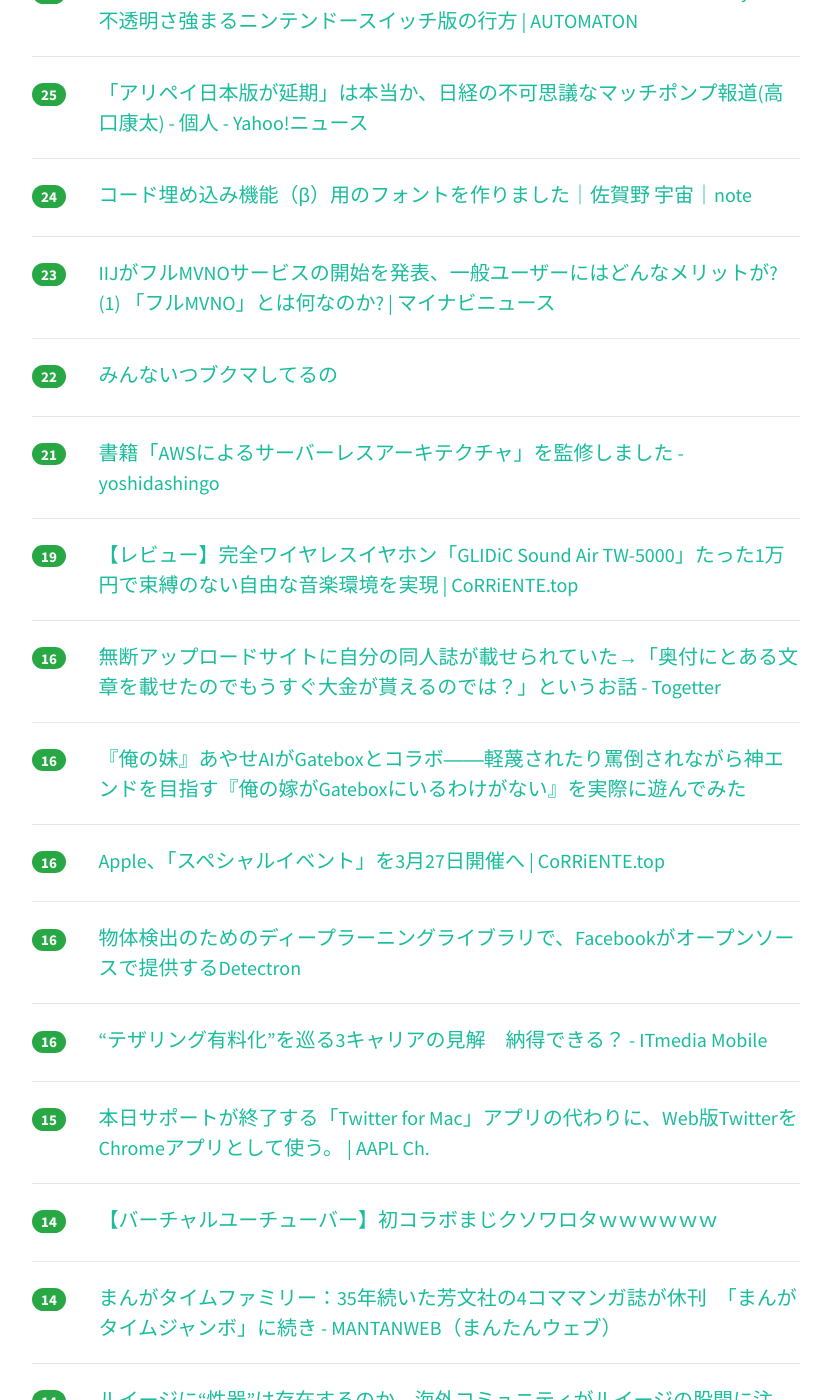
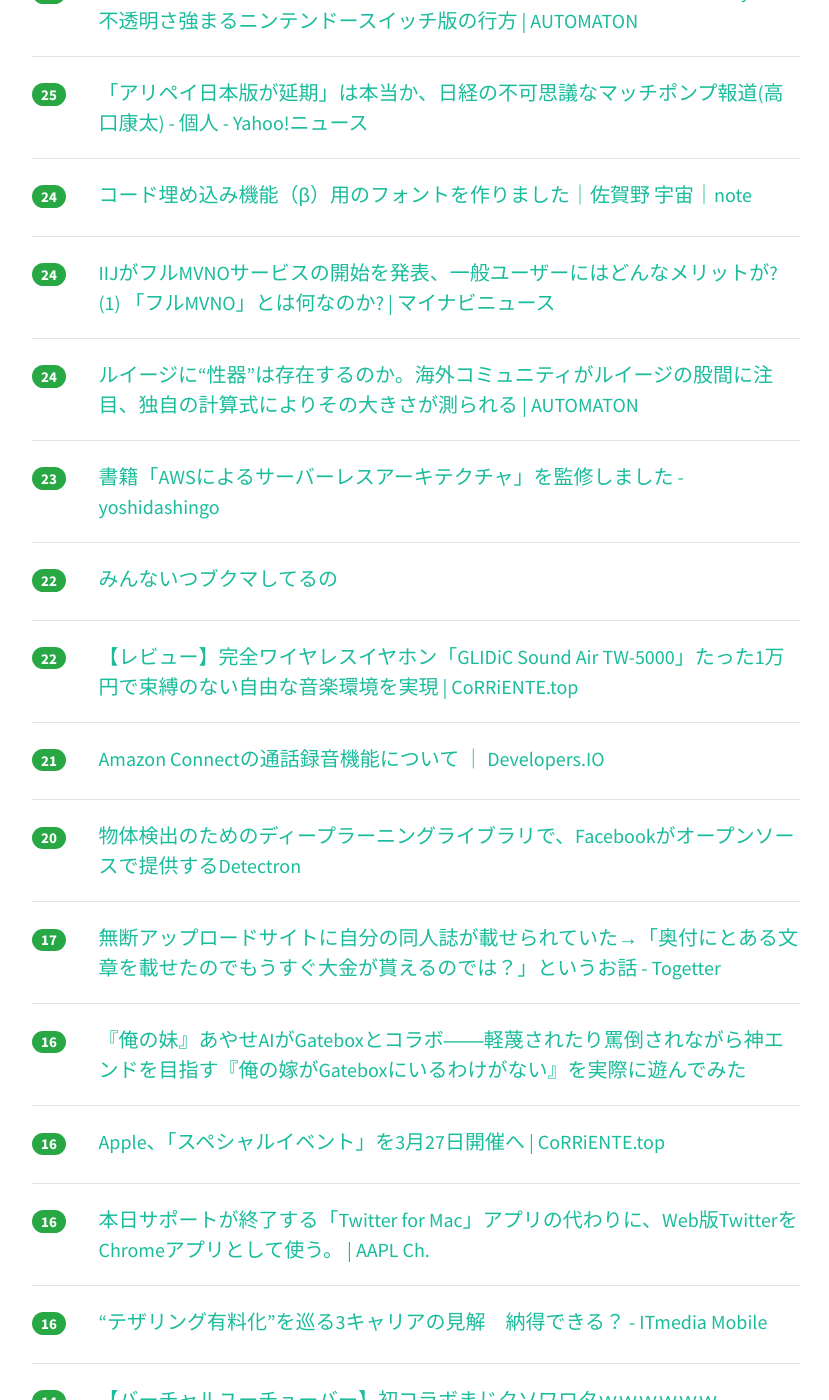
Before and after one commit to yatta47/hatena-matome-site, a Jekyll site: the page built from _posts/2018-03-17-hatena.md, in a window 1280 px wide and 1400 px high, scrolled down 2396 px. Shown: the whole window, without its empty margins (224-1053 px from the left). Built offline with Jekyll 4.4.1, drawn with Linux system fonts in a browser that asks for light colours; nearby versions of some CDN libraries; some of the changed text lies outside the part shown.

Commit message:
Updated 2018-03-17

```diff
--- a/_posts/2018-03-17-hatena.md
+++ b/_posts/2018-03-17-hatena.md
@@ -12,32 +12,37 @@ tags: [it-hotentry]
 </div>
 <hr>
 <div class="row">
-<div class="col-1"><span class="badge badge-pill badge-success h2">137</span></div>
+<div class="col-1"><span class="badge badge-pill badge-success h2">150</span></div>
 <div class="col-11"><a href='https://sumahokakin.hatenadiary.jp/entry/2018/03/17/012232' target='_blank'>【廃課金】ソシャゲに100万以上課金するのも悪くなかったという話 - 廃課金ゲーマー</a></div>
 </div>
 <hr>
 <div class="row">
-<div class="col-1"><span class="badge badge-pill badge-success h2">120</span></div>
+<div class="col-1"><span class="badge badge-pill badge-success h2">147</span></div>
+<div class="col-11"><a href='http://nlab.itmedia.co.jp/nl/articles/1803/15/news109.html' target='_blank'>「Insert」「Scroll Lock」って何で設置されてるんです？　キーボードの“いらないキー”の使い方 - ねとらぼ</a></div>
+</div>
+<hr>
+<div class="row">
+<div class="col-1"><span class="badge badge-pill badge-success h2">137</span></div>
 <div class="col-11"><a href='https://gigazine.net/news/20180317-twitch-prime-amazon/' target='_blank'>無料で毎月ゲームがもらえるAmazonプライム会員特典「Twitch Prime」がスタート - GIGAZINE</a></div>
 </div>
 <hr>
 <div class="row">
-<div class="col-1"><span class="badge badge-pill badge-success h2">101</span></div>
-<div class="col-11"><a href='http://nlab.itmedia.co.jp/nl/articles/1803/15/news109.html' target='_blank'>「Insert」「Scroll Lock」って何で設置されてるんです？　キーボードの“いらないキー”の使い方 - ねとらぼ</a></div>
-</div>
-<hr>
-<div class="row">
-<div class="col-1"><span class="badge badge-pill badge-success h2">89</span></div>
+<div class="col-1"><span class="badge badge-pill badge-success h2">106</span></div>
 <div class="col-11"><a href='http://www.tenkinoarekore.com/entry/2018/03/16/130928' target='_blank'>気象庁が世界の天候データツールを公開！世界の約8,000地点の気温や降水量がチェック出来る優れもの！！ - 天気のあれこれ♪</a></div>
 </div>
 <hr>
 <div class="row">
-<div class="col-1"><span class="badge badge-pill badge-success h2">52</span></div>
+<div class="col-1"><span class="badge badge-pill badge-success h2">71</span></div>
 <div class="col-11"><a href='https://navi.dropbox.jp/15-dropbox-paper-hacks-everyone-should-know' target='_blank'>Dropbox Paper を使うときに知っておきたい 15 のヒント</a></div>
 </div>
 <hr>
 <div class="row">
-<div class="col-1"><span class="badge badge-pill badge-success h2">45</span></div>
+<div class="col-1"><span class="badge badge-pill badge-success h2">60</span></div>
+<div class="col-11"><a href='https://togetter.com/li/1209378' target='_blank'>「右翼的価値観やレイシズムを生むゲーム」についての批判（英紙ガーディアン掲載）。スプラトゥーンやシビライゼーション、マリオやゼルダ… - Togetter</a></div>
+</div>
+<hr>
+<div class="row">
+<div class="col-1"><span class="badge badge-pill badge-success h2">46</span></div>
 <div class="col-11"><a href='https://gigazine.net/news/20180316-guinness-and-his-statistical-legacy/' target='_blank'>ギネスビールの醸造所が統計学的手法の一つ「t検定」を生み出した - GIGAZINE</a></div>
 </div>
 <hr>
@@ -48,7 +53,7 @@ tags: [it-hotentry]
 <hr>
 <div class="row">
 <div class="col-1"><span class="badge badge-pill badge-success h2">41</span></div>
-<div class="col-11"><a href='https://togetter.com/li/1209378' target='_blank'>「右翼的価値観やレイシズムを生むゲーム」についての批判（英紙ガーディアン掲載）。スプラトゥーンやシビライゼーション、マリオやゼルダ… - Togetter</a></div>
+<div class="col-11"><a href='http://www.macotakara.jp/blog/news/entry-34599.html' target='_blank'>Apple、2018年3月27日にスペシャルイベント「Left’s take a field trip」を開催と発表（日本時間3月28日午前0時） | NEWS | Macお宝鑑定団 blog（羅針盤）</a></div>
 </div>
 <hr>
 <div class="row">
@@ -63,11 +68,6 @@ tags: [it-hotentry]
 <hr>
 <div class="row">
 <div class="col-1"><span class="badge badge-pill badge-success h2">38</span></div>
-<div class="col-11"><a href='http://www.macotakara.jp/blog/news/entry-34599.html' target='_blank'>Apple、2018年3月27日にスペシャルイベント「Left’s take a field trip」を開催と発表（日本時間3月28日午前0時） | NEWS | Macお宝鑑定団 blog（羅針盤）</a></div>
-</div>
-<hr>
-<div class="row">
-<div class="col-1"><span class="badge badge-pill badge-success h2">37</span></div>
 <div class="col-11"><a href='https://qiita.com/dala00/items/33fcfe2480459a85f48f' target='_blank'>僕がフリーランスのWEBエンジニアになった時の話 - Qiita</a></div>
 </div>
 <hr>
@@ -77,23 +77,23 @@ tags: [it-hotentry]
 </div>
 <hr>
 <div class="row">
+<div class="col-1"><span class="badge badge-pill badge-success h2">36</span></div>
+<div class="col-11"><a href='https://anond.hatelabo.jp/20180317044606' target='_blank'>自分の大切なものがいつ規制されるかわからんので諸刃の剣だ論</a></div>
+</div>
+<hr>
+<div class="row">
+<div class="col-1"><span class="badge badge-pill badge-success h2">35</span></div>
+<div class="col-11"><a href='http://miholovesq.hatenablog.com/entry/2018/03/16/191938' target='_blank'>形骸化しているスクラムイベントの生き返らせ方 - ナイスビア珍道記</a></div>
+</div>
+<hr>
+<div class="row">
 <div class="col-1"><span class="badge badge-pill badge-success h2">34</span></div>
 <div class="col-11"><a href='http://blog.tes.co.jp/entry/2018/03/14/193601' target='_blank'>[JavaScript]イベントにもasync/awaitを使おう - TES Blog</a></div>
 </div>
 <hr>
 <div class="row">
-<div class="col-1"><span class="badge badge-pill badge-success h2">34</span></div>
-<div class="col-11"><a href='http://miholovesq.hatenablog.com/entry/2018/03/16/191938' target='_blank'>形骸化しているスクラムイベントの生き返らせ方 - ナイスビア珍道記</a></div>
-</div>
-<hr>
-<div class="row">
 <div class="col-1"><span class="badge badge-pill badge-success h2">33</span></div>
 <div class="col-11"><a href='https://qiita.com/PruneMazui/items/e460df2865de8522a10b' target='_blank'>自立自走型チームの構築と心理的安全性を高める施策 - Qiita</a></div>
-</div>
-<hr>
-<div class="row">
-<div class="col-1"><span class="badge badge-pill badge-success h2">32</span></div>
-<div class="col-11"><a href='https://anond.hatelabo.jp/20180317044606' target='_blank'>自分の大切なものがいつ規制されるかわからんので諸刃の剣だ論</a></div>
 </div>
 <hr>
 <div class="row">
@@ -112,7 +112,7 @@ tags: [it-hotentry]
 </div>
 <hr>
 <div class="row">
-<div class="col-1"><span class="badge badge-pill badge-success h2">27</span></div>
+<div class="col-1"><span class="badge badge-pill badge-success h2">28</span></div>
 <div class="col-11"><a href='https://www3.nhk.or.jp/news/html/20180316/k10011367951000.html' target='_blank'>繁華街の公衆無線ＬＡＮ 14％に情報漏えいの危険 | NHKニュース</a></div>
 </div>
 <hr>
@@ -132,8 +132,18 @@ tags: [it-hotentry]
 </div>
 <hr>
 <div class="row">
+<div class="col-1"><span class="badge badge-pill badge-success h2">24</span></div>
+<div class="col-11"><a href='https://news.mynavi.jp/article/20180316-iij/' target='_blank'>IIJがフルMVNOサービスの開始を発表、一般ユーザーにはどんなメリットが? (1) 「フルMVNO」とは何なのか? | マイナビニュース</a></div>
+</div>
+<hr>
+<div class="row">
+<div class="col-1"><span class="badge badge-pill badge-success h2">24</span></div>
+<div class="col-11"><a href='http://jp.automaton.am/articles/newsjp/20180317-64608/' target='_blank'>ルイージに“性器”は存在するのか。海外コミュニティがルイージの股間に注目、独自の計算式によりその大きさが測られる | AUTOMATON</a></div>
+</div>
+<hr>
+<div class="row">
 <div class="col-1"><span class="badge badge-pill badge-success h2">23</span></div>
-<div class="col-11"><a href='https://news.mynavi.jp/article/20180316-iij/' target='_blank'>IIJがフルMVNOサービスの開始を発表、一般ユーザーにはどんなメリットが? (1) 「フルMVNO」とは何なのか? | マイナビニュース</a></div>
+<div class="col-11"><a href='http://yoshidashingo.hatenablog.com/entry/serverless-architectures-on-aws' target='_blank'>書籍「AWSによるサーバーレスアーキテクチャ」を監修しました - yoshidashingo</a></div>
 </div>
 <hr>
 <div class="row">
@@ -142,17 +152,22 @@ tags: [it-hotentry]
 </div>
 <hr>
 <div class="row">
-<div class="col-1"><span class="badge badge-pill badge-success h2">21</span></div>
-<div class="col-11"><a href='http://yoshidashingo.hatenablog.com/entry/serverless-architectures-on-aws' target='_blank'>書籍「AWSによるサーバーレスアーキテクチャ」を監修しました - yoshidashingo</a></div>
-</div>
-<hr>
-<div class="row">
-<div class="col-1"><span class="badge badge-pill badge-success h2">19</span></div>
+<div class="col-1"><span class="badge badge-pill badge-success h2">22</span></div>
 <div class="col-11"><a href='https://corriente.top/glidic-sound-air-tw-5000-review/' target='_blank'>【レビュー】完全ワイヤレスイヤホン「GLIDiC Sound Air TW-5000」たった1万円で束縛のない自由な音楽環境を実現 | CoRRiENTE.top</a></div>
 </div>
 <hr>
 <div class="row">
-<div class="col-1"><span class="badge badge-pill badge-success h2">16</span></div>
+<div class="col-1"><span class="badge badge-pill badge-success h2">21</span></div>
+<div class="col-11"><a href='https://dev.classmethod.jp/cloud/aws/call-recording-function-of-amazon-connect/' target='_blank'>Amazon Connectの通話録音機能について ｜ Developers.IO</a></div>
+</div>
+<hr>
+<div class="row">
+<div class="col-1"><span class="badge badge-pill badge-success h2">20</span></div>
+<div class="col-11"><a href='https://www.infoq.com/jp/news/2018/03/facebook-detectron-library' target='_blank'>物体検出のためのディープラーニングライブラリで、Facebookがオープンソースで提供するDetectron</a></div>
+</div>
+<hr>
+<div class="row">
+<div class="col-1"><span class="badge badge-pill badge-success h2">17</span></div>
 <div class="col-11"><a href='https://togetter.com/li/1209081' target='_blank'>無断アップロードサイトに自分の同人誌が載せられていた→「奥付にとある文章を載せたのでもうすぐ大金が貰えるのでは？」というお話 - Togetter</a></div>
 </div>
 <hr>
@@ -168,17 +183,12 @@ tags: [it-hotentry]
 <hr>
 <div class="row">
 <div class="col-1"><span class="badge badge-pill badge-success h2">16</span></div>
-<div class="col-11"><a href='https://www.infoq.com/jp/news/2018/03/facebook-detectron-library' target='_blank'>物体検出のためのディープラーニングライブラリで、Facebookがオープンソースで提供するDetectron</a></div>
+<div class="col-11"><a href='https://applech2.com/archives/20180316-twitter-for-mobile-alternate-for-mac.html' target='_blank'>本日サポートが終了する「Twitter for Mac」アプリの代わりに、Web版TwitterをChromeアプリとして使う。 | AAPL Ch.</a></div>
 </div>
 <hr>
 <div class="row">
 <div class="col-1"><span class="badge badge-pill badge-success h2">16</span></div>
 <div class="col-11"><a href='http://www.itmedia.co.jp/mobile/articles/1803/17/news016.html' target='_blank'>“テザリング有料化”を巡る3キャリアの見解　納得できる？ - ITmedia Mobile</a></div>
-</div>
-<hr>
-<div class="row">
-<div class="col-1"><span class="badge badge-pill badge-success h2">15</span></div>
-<div class="col-11"><a href='https://applech2.com/archives/20180316-twitter-for-mobile-alternate-for-mac.html' target='_blank'>本日サポートが終了する「Twitter for Mac」アプリの代わりに、Web版TwitterをChromeアプリとして使う。 | AAPL Ch.</a></div>
 </div>
 <hr>
 <div class="row">
@@ -193,12 +203,27 @@ tags: [it-hotentry]
 <hr>
 <div class="row">
 <div class="col-1"><span class="badge badge-pill badge-success h2">14</span></div>
-<div class="col-11"><a href='http://jp.automaton.am/articles/newsjp/20180317-64608/' target='_blank'>ルイージに“性器”は存在するのか。海外コミュニティがルイージの股間に注目、独自の計算式によりその大きさが測られる | AUTOMATON</a></div>
+<div class="col-11"><a href='http://teineini.net/20180316-deskflowy-kihon/' target='_blank'>WorkFlowyをパソコンで使うなら「DeskFlowy」がオススメ 〜DeskFlowyの基本機能と便利機能の紹介〜</a></div>
 </div>
 <hr>
 <div class="row">
-<div class="col-1"><span class="badge badge-pill badge-success h2">14</span></div>
-<div class="col-11"><a href='http://teineini.net/20180316-deskflowy-kihon/' target='_blank'>WorkFlowyをパソコンで使うなら「DeskFlowy」がオススメ 〜DeskFlowyの基本機能と便利機能の紹介〜</a></div>
+<div class="col-1"><span class="badge badge-pill badge-success h2">13</span></div>
+<div class="col-11"><a href='http://www.netlorechase.net/entry/2018/03/17/070000' target='_blank'>優等生はヘビメタが好きなのか、有害文化論 - ネットロアをめぐる冒険</a></div>
+</div>
+<hr>
+<div class="row">
+<div class="col-1"><span class="badge badge-pill badge-success h2">12</span></div>
+<div class="col-11"><a href='http://tbpgr.hatenablog.com/entry/2018/03/16/183000' target='_blank'>技術ブログ初心者向け、はてなブックマークとTwitterによる情報拡散の流れの説明 - Tbpgr Blog</a></div>
+</div>
+<hr>
+<div class="row">
+<div class="col-1"><span class="badge badge-pill badge-success h2">12</span></div>
+<div class="col-11"><a href='http://xn--9ckk0f4c7781a7r3b.com/taihen.html' target='_blank'>アホな子を教えるのは絶望的に大変だった話</a></div>
+</div>
+<hr>
+<div class="row">
+<div class="col-1"><span class="badge badge-pill badge-success h2">12</span></div>
+<div class="col-11"><a href='https://qiita.com/hoisjp/items/ac239136f6e9d87f6aa2' target='_blank'>Azure Web App for Containers 上で kong (API gateway) を docker で動かす - Qiita</a></div>
 </div>
 <hr>
 <div class="row">
@@ -207,13 +232,8 @@ tags: [it-hotentry]
 </div>
 <hr>
 <div class="row">
-<div class="col-1"><span class="badge badge-pill badge-success h2">11</span></div>
-<div class="col-11"><a href='http://www.netlorechase.net/entry/2018/03/17/070000' target='_blank'>優等生はヘビメタが好きなのか、有害文化論 - ネットロアをめぐる冒険</a></div>
-</div>
-<hr>
-<div class="row">
-<div class="col-1"><span class="badge badge-pill badge-success h2">11</span></div>
-<div class="col-11"><a href='http://tbpgr.hatenablog.com/entry/2018/03/16/183000' target='_blank'>技術ブログ初心者向け、はてなブックマークとTwitterによる情報拡散の流れの説明 - Tbpgr Blog</a></div>
+<div class="col-1"><span class="badge badge-pill badge-success h2">10</span></div>
+<div class="col-11"><a href='https://anond.hatelabo.jp/20180317104523' target='_blank'>ブコメでURL貼るバカ何なの？</a></div>
 </div>
 <hr>
 <div class="row">
@@ -222,18 +242,18 @@ tags: [it-hotentry]
 </div>
 <hr>
 <div class="row">
-<div class="col-1"><span class="badge badge-pill badge-success h2">8</span></div>
-<div class="col-11"><a href='https://iphone-mania.jp/news-206030/' target='_blank'>「Googleレンズ」がiOSでも利用可能に！写真から最適な動作を自動選択 - iPhone Mania</a></div>
+<div class="col-1"><span class="badge badge-pill badge-success h2">10</span></div>
+<div class="col-11"><a href='https://smhn.info/201803-apple-publish-bug-at-commercial' target='_blank'>アップル、CMでiOSのバグを開陳。 – すまほん!!</a></div>
+</div>
+<hr>
+<div class="row">
+<div class="col-1"><span class="badge badge-pill badge-success h2">9</span></div>
+<div class="col-11"><a href='http://www.data.jma.go.jp/gmd/cpd/monitor/dailyview/index.php' target='_blank'>気象庁｜世界の天候データツール(ClimatView 日別値)</a></div>
 </div>
 <hr>
 <div class="row">
 <div class="col-1"><span class="badge badge-pill badge-success h2">8</span></div>
-<div class="col-11"><a href='https://anond.hatelabo.jp/20180317104523' target='_blank'>ブコメでURL貼るバカ何なの？</a></div>
-</div>
-<hr>
-<div class="row">
-<div class="col-1"><span class="badge badge-pill badge-success h2">7</span></div>
-<div class="col-11"><a href='http://xn--9ckk0f4c7781a7r3b.com/taihen.html' target='_blank'>アホな子を教えるのは絶望的に大変だった話</a></div>
+<div class="col-11"><a href='https://iphone-mania.jp/news-206030/' target='_blank'>「Googleレンズ」がiOSでも利用可能に！写真から最適な動作を自動選択 - iPhone Mania</a></div>
 </div>
 <hr>
 <div class="row">
```
Also changed, not shown: other parts of _posts/2018-03-17-hatena.md (+2 -2 lines).
